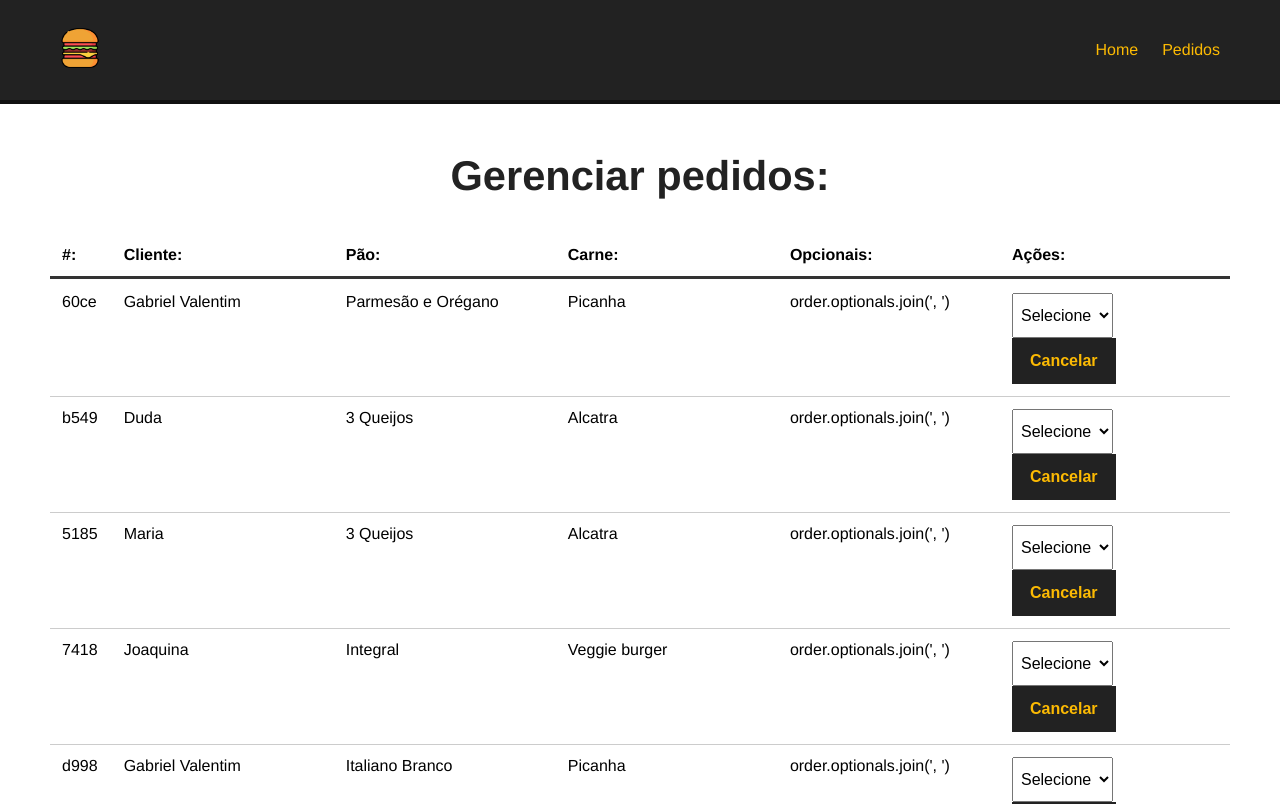
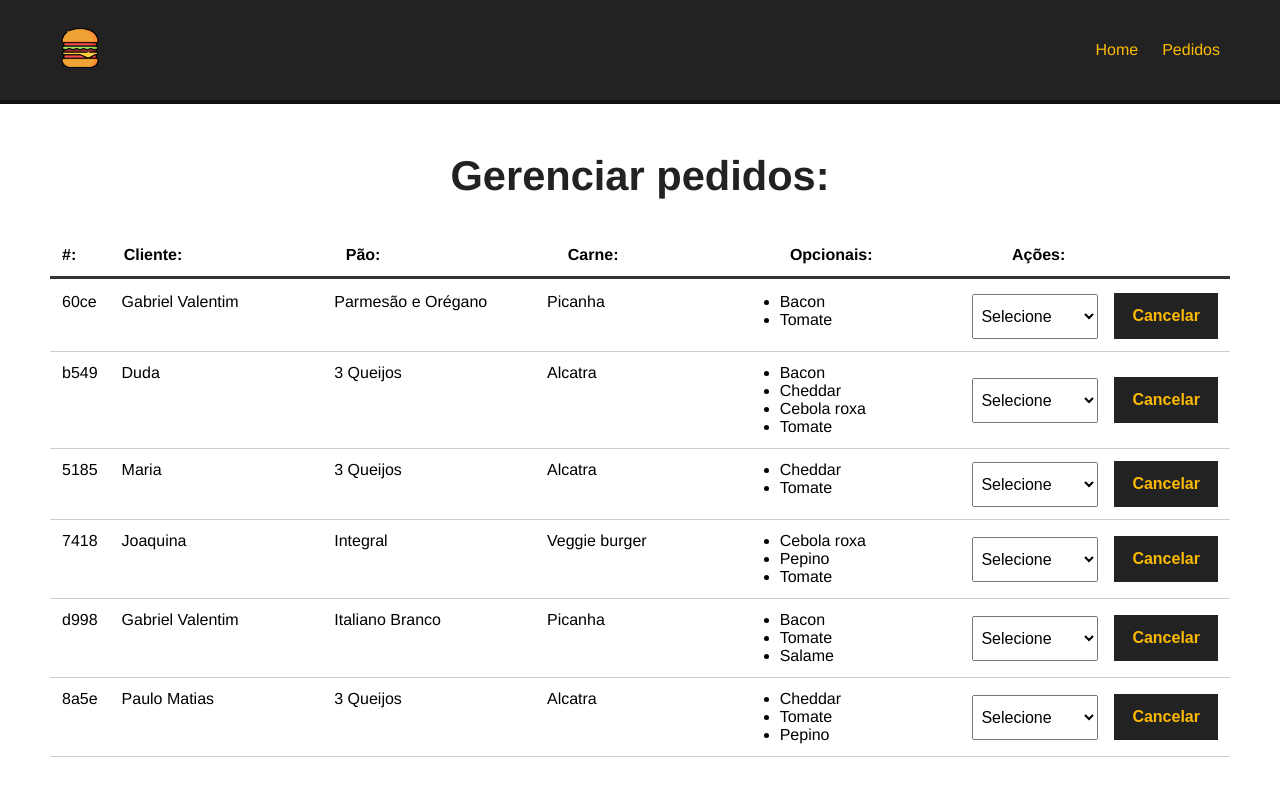
Before and after one commit to Valentim-Gab/Vue-3-course_Matheus-Battisti-Hora-de-Codar, a Vue app in the folder 3-make-your-burger/: page /pedidos in a window 1280 px wide. Shown: the top 804 px of the page. Built offline with nearby package versions, Linux system fonts and the light colour scheme; data requests are answered from the project's data file.

Commit message:
Curso de Vue 3: #29 - Resgatando pedidos do banco

```diff
--- a/3-make-your-burger/db/db.json
+++ b/3-make-your-burger/db/db.json
@@ -136,6 +136,18 @@
         "Salame"
       ],
       "status": "Solicitado"
+    },
+    {
+      "id": "8a5e",
+      "name": "Paulo Matias",
+      "bread": "3 Queijos",
+      "meat": "Alcatra",
+      "optionals": [
+        "Cheddar",
+        "Tomate",
+        "Pepino"
+      ],
+      "status": "Solicitado"
     }
   ]
 }
--- a/3-make-your-burger/src/components/DashboardOrders.vue
+++ b/3-make-your-burger/src/components/DashboardOrders.vue
@@ -10,14 +10,24 @@ interface Order {
   status: string
 }
 
+interface Status {
+  id: number
+  tipo: string
+}
+
 const orders = reactive<Order[]>([])
+const statusList = reactive<Status[]>([])
 
 onMounted(async () => {
   const req = await fetch('http://localhost:3001/burgers')
   const data: Order[] = await req.json()
 
-  console.log(data)
   orders.push(...data)
+
+  const statusReq = await fetch('http://localhost:3001/status')
+  const statusData = await statusReq.json()
+
+  statusList.push(...statusData)
 })
 
 function deleteOrder(id: number) {}
@@ -42,12 +52,20 @@ function deleteOrder(id: number) {}
           <td>{{ order.name }}</td>
           <td>{{ order.bread }}</td>
           <td>{{ order.meat }}</td>
-          <td>{{ "order.optionals.join(', ')" }}</td>
           <td>
+            <ul class="optionals-list">
+              <li v-for="(optional, index) in order.optionals" :key="index">
+                {{ optional }}
+              </li>
+            </ul>
+          </td>
+          <td class="actions">
             <select name="status" id="status" class="status">
               <option value="">Selecione</option>
+              <option v-for="status in statusList" :key="status.id" :value="status.tipo">
+                {{ status.tipo }}
+              </option>
             </select>
-            <!-- <button @click="editOrder(order.id)">Editar</button> -->
             <button @click="deleteOrder(order.id)" class="delete-btn">Cancelar</button>
           </td>
         </tr>
@@ -99,7 +117,6 @@ function deleteOrder(id: number) {}
 
       .status {
         padding: 0.75rem 0.25rem;
-        margin-right: 0.75rem;
       }
 
       .delete-btn {
@@ -108,7 +125,6 @@ function deleteOrder(id: number) {}
         font-weight: bold;
         border: 2px solid var(--color-black-soft);
         padding: 0.75rem 1rem;
-        margin: 0 auto;
         cursor: pointer;
         transition: 0.5s;
 
@@ -117,6 +133,17 @@ function deleteOrder(id: number) {}
           color: var(--color-black-soft);
         }
       }
+
+      .optionals-list {
+        margin-left: 1.25rem;
+      }
+
+      .actions {
+        display: flex;
+        align-items: center;
+        justify-content: flex-start;
+        gap: 1rem;
+      }
     }
   }
 }
```
